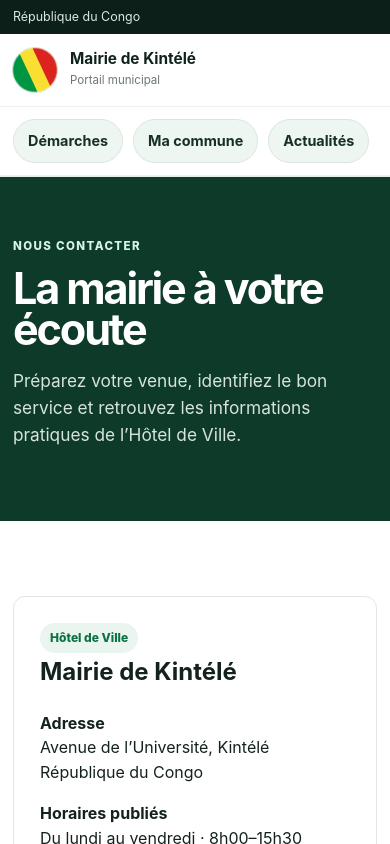
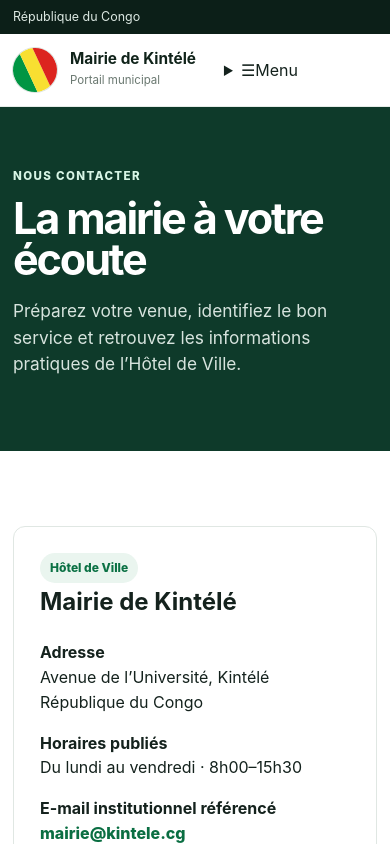
Before and after one commit to sysandro02-byte/Mairie-de-kintele, a Next.js app: page /contact in a window 390 px wide. Shown: the top 844 px of the page. Built offline with nearby package versions, Linux system fonts and the light colour scheme.

Commit message:
revert: restore previous mobile dropdown menu

```diff
--- a/components/Header.tsx
+++ b/components/Header.tsx
@@ -16,7 +16,6 @@ export default function Header() {
           <span className="republic-motto">Unité • Travail • Progrès</span>
         </div>
       </div>
-
       <header className="site-header">
         <div className="container header-main">
           <Link href="/" className="brand" aria-label="Accueil — Mairie de Kintélé">
@@ -33,27 +32,24 @@ export default function Header() {
 
           <nav className="main-nav" aria-label="Navigation principale">
             {navigation.map((item) => (
-              <Link href={item.href} key={item.href}>
-                {item.label}
-              </Link>
+              <Link href={item.href} key={item.href}>{item.label}</Link>
             ))}
           </nav>
 
-          <Link href="/demarches" className="header-cta">
-            Mes démarches
-          </Link>
-        </div>
+          <Link href="/demarches" className="header-cta">Mes démarches</Link>
 
-        <div className="mobile-nav-wrap">
-          <div className="container">
-            <nav className="mobile-nav" aria-label="Navigation mobile">
+          <details className="mobile-menu">
+            <summary aria-label="Ouvrir le menu">
+              <span aria-hidden="true">☰</span>
+              <span>Menu</span>
+            </summary>
+            <nav aria-label="Navigation mobile">
               {navigation.map((item) => (
-                <Link href={item.href} key={item.href}>
-                  {item.label}
-                </Link>
+                <Link href={item.href} key={item.href}>{item.label}</Link>
               ))}
+              <Link href="/demarches" className="mobile-menu-cta">Mes démarches</Link>
             </nav>
-          </div>
+          </details>
         </div>
       </header>
     </>
```
